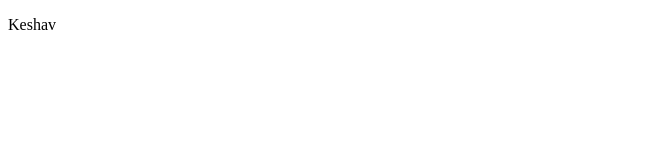
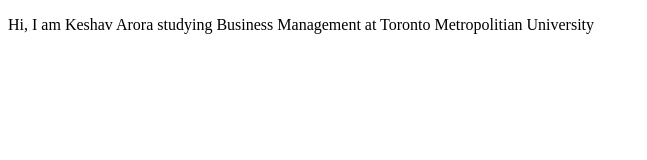
Before and after one commit to keshav3211/Keshav387, a plain HTML site: page index.html in a window 1280 px wide. Shown: the whole page, without its empty margins (0-647 px from the left). Drawn offline with Linux system fonts and the light colour scheme.

Commit message:
Update index.html

```diff
--- a/index.html
+++ b/index.html
@@ -6,6 +6,6 @@
     <title>Document</title>
 </head>
 <body>
-    <p>Keshav</p>
+    <p>Hi, I am Keshav Arora studying Business Management at Toronto Metropolitian University</p>
 </body>
 </html>
```
